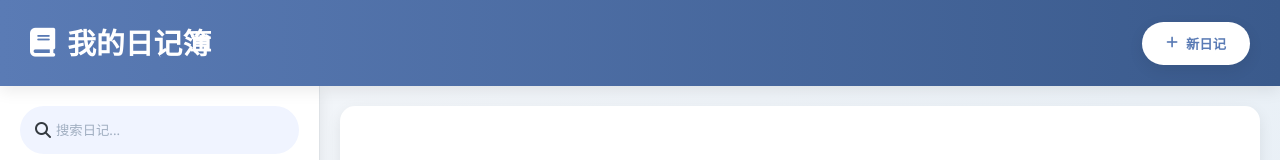
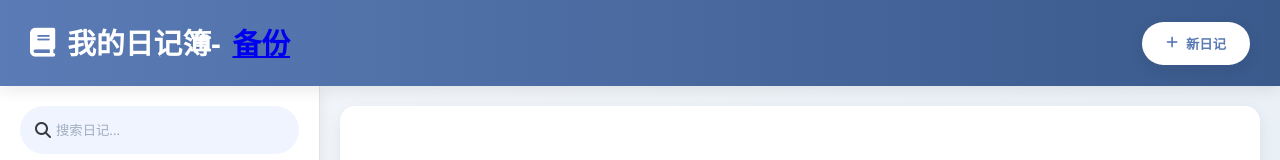
Before and after one commit to zwcx520/zwcxrj, a plain HTML site: page index.html in a window 1280 px wide. Shown: the top 160 px of the page. Drawn offline with Linux system fonts and the light colour scheme.

Commit message:
Add files via upload

```diff
--- a/index.html
+++ b/index.html
@@ -533,7 +533,7 @@
 </head>
 <body>
     <header>
-        <h1><i class="fas fa-book"></i> 我的日记簿</h1>
+        <h1><i class="fas fa-book"></i> 我的日记簿- <a href="bf.html">备份</a></h1>
         <button id="new-diary-btn" class="btn btn-primary">
             <i class="fas fa-plus"></i> 新日记
         </button>
```
